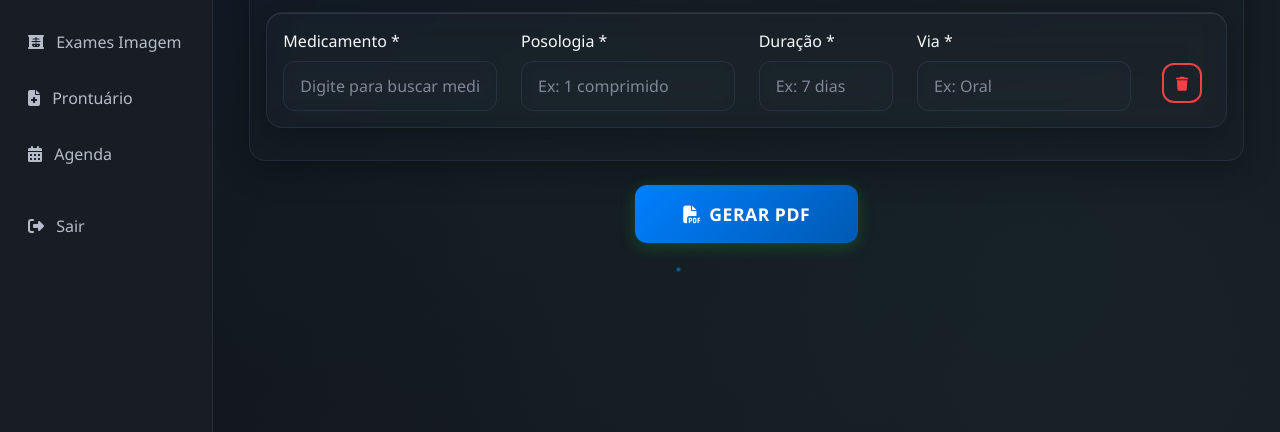
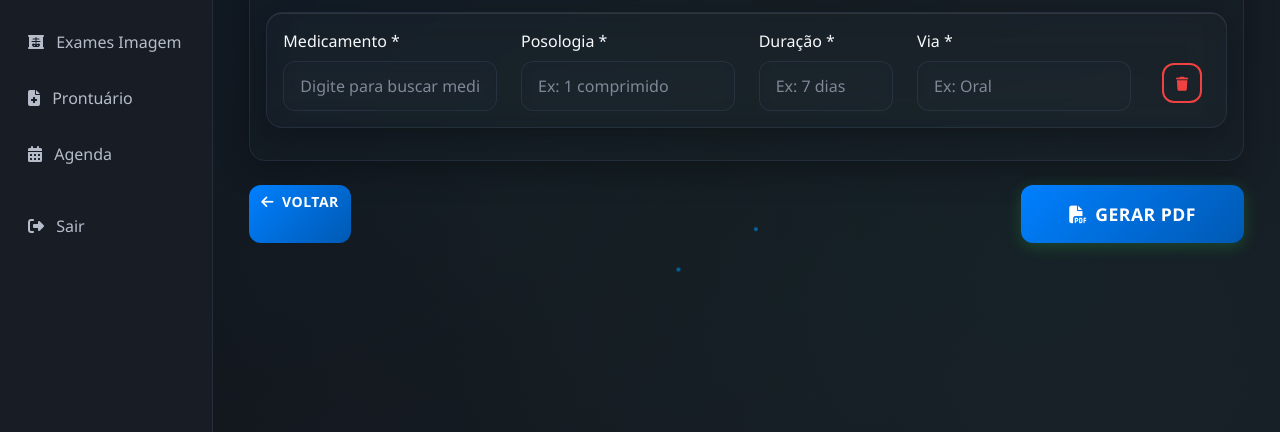
Before and after one commit to michelrahaddad/clinicavidah, a Flask app: page /receita in a window 1280 px wide. Shown: the part 368-800 px from the top of the page. Run offline with Flask 3, Linux system fonts and the light colour scheme; the visitor is signed in with stand-in values (Sample User, id 1); parts of the project's set-up code (start-up, migrations or seed data) failed here and were passed over.

Commit message:
Add navigation to return to the main dashboard from medical records
Implements "Voltar" button in exames_img.html and receita.html, linking to dashboard.dashboard, and includes a new screenshot.

Replit-Commit-Author: Agent
Replit-Commit-Session-Id: 7fcdde36-61e5-4fbb-9ec4-2a31579af49d
Replit-Commit-Screenshot-Url: https://storage.googleapis.com/screenshot-production-us-central1/57ac9627-61b8-4a99-9a9c-fc79787f61f2/7959496f-530c-4161-b6d7-2eaf5360acec.jpg

```diff
--- a/templates/exames_img.html
+++ b/templates/exames_img.html
@@ -141,7 +141,10 @@
             </div>
         </div>
 
-        <div class="mt-4 text-center">
+        <div class="mt-4 d-flex justify-content-between">
+            <a href="{{ url_for('dashboard.dashboard') }}" class="btn btn-outline-secondary neural-btn">
+                <i class="fas fa-arrow-left me-2"></i>Voltar
+            </a>
             <button type="submit" class="btn btn-info btn-lg neural-btn">
                 <i class="fas fa-save me-2"></i>Salvar Exames e Gerar PDF
             </button>
--- a/templates/receita.html
+++ b/templates/receita.html
@@ -123,7 +123,10 @@
             </div>
         </div>
 
-        <div class="mt-4 text-center">
+        <div class="mt-4 d-flex justify-content-between">
+            <a href="{{ url_for('dashboard.dashboard') }}" class="btn btn-outline-secondary neural-btn">
+                <i class="fas fa-arrow-left me-2"></i>Voltar
+            </a>
             <button type="submit" class="btn btn-success btn-lg neural-btn px-5 py-3" onclick="showLoading(this)"
                     style="border-radius: 25px; font-weight: 600; font-size: 1.1rem; box-shadow: 0 4px 15px rgba(40, 167, 69, 0.3);">
                 <i class="fas fa-file-pdf me-2"></i>GERAR PDF
```
Also changed, not shown: attached_assets/Captura de Tela 2025-06-02 às 22.05.03.png (added).
